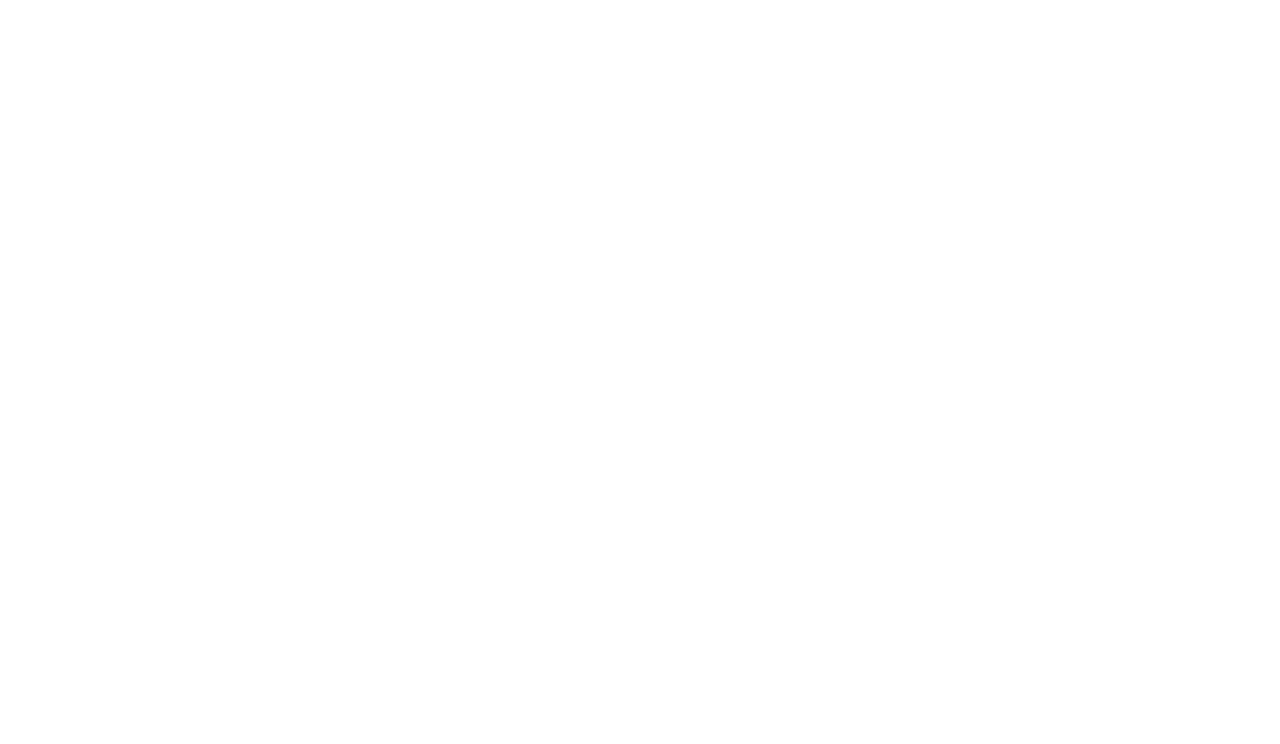
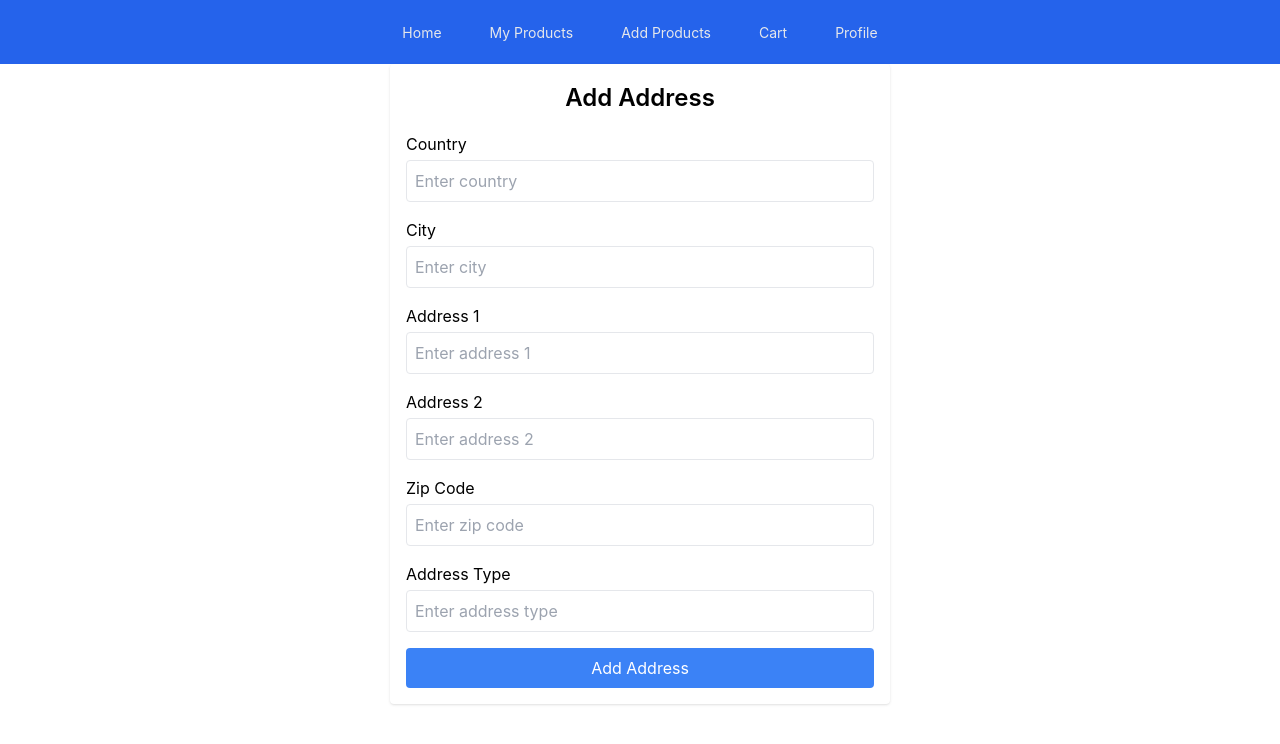
Before and after one commit to nandhini315/E-Commerce_follow_along, a React (Create React App) app in the folder frontend/: page /create-address in a window 1280 px wide. Before the commit this address had no page. Shown: the top 744 px of the page. Built offline with nearby package versions, Linux system fonts and the light colour scheme.

Commit message:
completed milestone 21 & 22

```diff
--- a/frontend/src/App.js
+++ b/frontend/src/App.js
@@ -1,24 +1,24 @@
 import React from 'react'
-import { BrowserRouter,Routes,Route } from 'react-router-dom';
-// import {LoginPage,  SignUpPage,Home, CreateProduct,MyProducts,Cart,ProductDetails,Profile} from "./Routes.js";
-import {LoginPage,  SignUpPage,Home, CreateProduct,MyProducts,Cart,ProductDetails,Profile} from "./Routes.js";
+import {BrowserRouter,Routes,Route} from "react-router-dom"
+import {LoginPage,SignUpPage,Home,CreateProduct,MyProducts,Cart,ProductDetails,Profile,CreateAddress } from './Routes.js';
 import "./App.css";
-
 const App = () => {
   return (
     <BrowserRouter>
        <Routes>
           <Route path='/' element={<Home/>}/>
           <Route path='/login' element={<LoginPage/>}/>
-      <Route path="/sign-up" element={<SignUpPage />} />
+          <Route path='/signup' element={<SignUpPage/>}/>
+        {/* For new product */}
           <Route path="/create-product" element={<CreateProduct />} />
+        {/* For edit product by id */}
           <Route path="/create-product/:id" element={<CreateProduct />} />
-
-        <Route path="/myproducts" element={<MyProducts/>} />
+        {/* For viewing the user’s products */}
+          <Route path="/my-products" element={<MyProducts />} />
           <Route path="/cart" element={<Cart />} />
           <Route path="/product/:id" element={<ProductDetails />} />
           <Route path="/profile" element={<Profile />} />
-
+          <Route path='/create-address' element={<CreateAddress />} />
 </Routes>
     </BrowserRouter>
 
--- a/frontend/src/Routes.js
+++ b/frontend/src/Routes.js
@@ -1,12 +1,17 @@
 import LoginPage from "./pages/LoginPage";
 import SignUpPage from "./pages/SignUpPage";
 import Home from "./pages/Home.jsx";
-import CreateProduct from"./pages/createProduct.jsx";
-import MyProducts from"./pages/myproducts.jsx" ;
-import Cart from"./pages/cart.jsx";
-import ProductDetails from"./pages/productsDetails.jsx";
+import CreateProduct from "./pages/createProduct.jsx";
+import MyProducts from "./pages/myproducts.jsx";
+import Cart from "./pages/cart.jsx";
+import ProductDetails from "./pages/productsDetails.jsx";
 import Profile from "./pages/profile.jsx";
-export{
+import CreateAddress from "./pages/createAddress.jsx";
+// import SelectAddress from "./pages/SelectAddress.jsx";
+// import OrderConfirmation from "./pages/OrderConfirmation.jsx";
+
+
+export {
     LoginPage,
     SignUpPage,
     Home,
@@ -14,5 +19,6 @@
     MyProducts,
     Cart,
     ProductDetails,
-    Profile
-};
+    Profile,
+    CreateAddress
+}
--- /dev/null
+++ b/frontend/src/pages/createAddress.jsx
@@ -0,0 +1,129 @@
+import React, { useState } from "react";
+import axios from "axios";
+import { useNavigate } from "react-router-dom";
+import Nav from "../components/navbar";
+
+const CreateAddress = () => {
+    const navigate = useNavigate();
+
+    const [country, setCountry] = useState("");
+    const [city, setCity] = useState("");
+    const [address1, setAddress1] = useState("");
+    const [address2, setAddress2] = useState("");
+    const [zipCode, setZipCode] = useState("");
+    const [addressType, setAddressType] = useState("");
+
+    const handleSubmit = async (e) => {
+        e.preventDefault();
+        const addressData = {
+            country,
+            city,
+            address1,
+            address2,
+            zipCode,
+            addressType,
+            email: "nandz1407@gmail.com"
+        };
+
+        try {
+            const response = await axios.post(
+                "http://localhost:8000/api/v2/user/add-address",
+                addressData,
+                {
+                    headers: { "Content-Type": "application/json" },
+                }
+            );
+            if (response.status === 201) {
+                alert("Address added successfully!");
+                navigate("/profile");
+            }
+        } catch (err) {
+            console.error("Error adding address:", err);
+            alert("Failed to add address. Please check the data and try again.");
+        }
+    };
+
+    return (
+        <>
+            <Nav />
+            <div className="w-[90%] max-w-[500px] bg-white shadow h-auto rounded-[4px] p-4 mx-auto">
+                <h5 className="text-[24px] font-semibold text-center">Add Address</h5>
+                <form onSubmit={handleSubmit}>
+                    <div className="mt-4">
+                        <label className="pb-1 block">Country</label>
+                        <input
+                            type="text"
+                            value={country}
+                            className="w-full p-2 border rounded"
+                            onChange={(e) => setCountry(e.target.value)}
+                            placeholder="Enter country"
+                            required
+                        />
+                    </div>
+                    <div className="mt-4">
+                        <label className="pb-1 block">City</label>
+                        <input
+                            type="text"
+                            value={city}
+                            className="w-full p-2 border rounded"
+                            onChange={(e) => setCity(e.target.value)}
+                            placeholder="Enter city"
+                            required
+                        />
+                    </div>
+                    <div className="mt-4">
+                        <label className="pb-1 block">Address 1</label>
+                        <input
+                            type="text"
+                            value={address1}
+                            className="w-full p-2 border rounded"
+                            onChange={(e) => setAddress1(e.target.value)}
+                            placeholder="Enter address 1"
+                            required
+                        />
+                    </div>
+                    <div className="mt-4">
+                        <label className="pb-1 block">Address 2</label>
+                        <input
+                            type="text"
+                            value={address2}
+                            className="w-full p-2 border rounded"
+                            onChange={(e) => setAddress2(e.target.value)}
+                            placeholder="Enter address 2"
+                        />
+                    </div>
+                    <div className="mt-4">
+                        <label className="pb-1 block">Zip Code</label>
+                        <input
+                            type="number"
+                            value={zipCode}
+                            className="w-full p-2 border rounded"
+                            onChange={(e) => setZipCode(e.target.value)}
+                            placeholder="Enter zip code"
+                            required
+                        />
+                    </div>
+                    <div className="mt-4">
+                        <label className="pb-1 block">Address Type</label>
+                        <input
+                            type="text"
+                            value={addressType}
+                            className="w-full p-2 border rounded"
+                            onChange={(e) => setAddressType(e.target.value)}
+                            placeholder="Enter address type"
+                            required
+                        />
+                    </div>
+                    <button
+                        type="submit"
+                        className="w-full mt-4 bg-blue-500 text-white p-2 rounded"
+                    >
+                        Add Address
+                    </button>
+                </form>
+            </div>
+        </>
+    );
+};
+
+export default CreateAddress;
--- a/frontend/src/pages/profile.jsx
+++ b/frontend/src/pages/profile.jsx
@@ -1,13 +1,10 @@
-
-
-
 import React, { useEffect, useState } from "react";
-import AddressCard from "./AddressCard";
+import {useNavigate} from "react-router-dom"
+import AddressCard from "../pages/AddressCard";
 import NavBar from "../components/navbar";
-// import profilePic from "../assets/pass_port.jpg";
-
 
 export default function Profile() {
+	const navigate =useNavigate();
 	const [personalDetails, setPersonalDetails] = useState({
 		name: "",
 		email: "",
@@ -17,9 +14,10 @@
 
 	const [addresses, setAddresses] = useState([]);
 
+
 	useEffect(() => {
 		fetch(
-			`http://localhost:8000/api/v2/user/profile?email=${"nandhu2004@gmail.com"}`,
+			`http://localhost:8000/api/v2/user/profile?email=${"nandz1407@gmail.com"}`,
 			{
 				method: "GET",
 			}
@@ -37,6 +35,10 @@
 				console.log("Addresses fetched:", data.addresses);
 			});
 	}, []);
+
+	const handleAddAddress=()=>{
+		navigate('/create-address')
+	}
 	return (
 		<>
 			<NavBar />
@@ -55,18 +57,10 @@
 								</div>
 								<img
 									src={`http://localhost:8000/${personalDetails.avatarUrl}`}
-
 									alt="profile"
 									className="w-40 h-40 rounded-full"
 
 								/>
-								{/* <img
-									src={profilePic}
-									alt="profile"
-									className="w-40 h-40 rounded-full"
-								/> */}
-
-
 							</div>
 							<div className="h-max md:flex-grow">
 								<div className="w-full h-max flex flex-col justify-center items-center gap-y-3">
@@ -105,7 +99,9 @@
 							</h1>
 						</div>
 						<div className="w-full h-max p-5">
-							<button className="w-max px-3 py-2 bg-neutral-600 text-neutral-100 rounded-md text-center hover:bg-neutral-100 hover:text-black transition-all duration-100">
+							<button className="w-max px-3 py-2 bg-neutral-600 text-neutral-100 rounded-md text-center hover:bg-neutral-100 hover:text-black transition-all duration-100"
+							 onClick={handleAddAddress}
+							>
 								Add Address
 							</button>
 						</div>
```
Also changed, not shown: 2 other files (tests, documents, lock files or other folders). Lines whose indentation alone changed are shown as unchanged.
